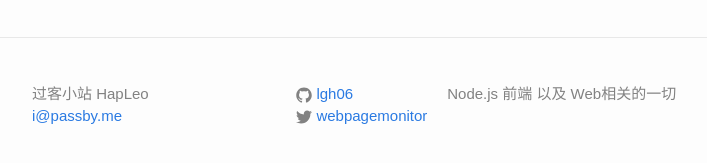
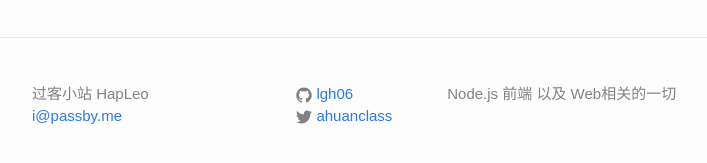
Before and after one commit to lgh06/blog, a Jekyll site: the page built from index.html, in a window 1280 px wide and 900 px high, scrolled down 1795 px. Shown: the part 712-875 px from the top of the window, without its empty margins (238-945 px from the left). Built offline with Jekyll 4.4.1, drawn with Linux system fonts in a browser that asks for light colours; the list of posts is cut into pages by our own code; a style sheet for code colours, icons or effects is not loaded.

Commit message:
docs: 更新_config.yml中的twitter用户名
将twitter_username从webpagemonitor更改为ahuanclass，以反映最新的社交媒体账号

```diff
--- a/_config.yml
+++ b/_config.yml
@@ -20,7 +20,7 @@ description: > # this means to ignore newlines until "baseurl:"
   Node.js 前端 以及 Web相关的一切
 baseurl: "" # the subpath of your site, e.g. /blog
 url: "http://blog.hapleo.com" # the base hostname & protocol for your site
-twitter_username: webpagemonitor
+twitter_username: ahuanclass
 github_username:  lgh06
 
 # Build settings
```
